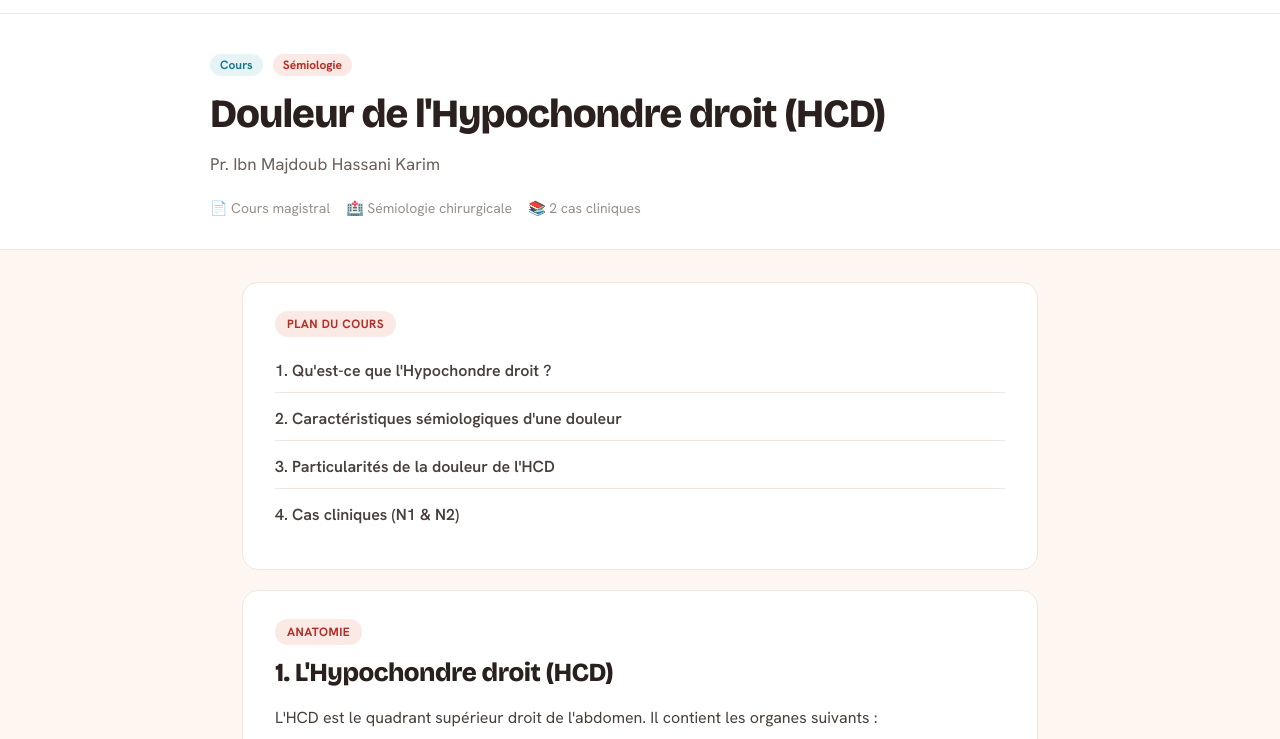
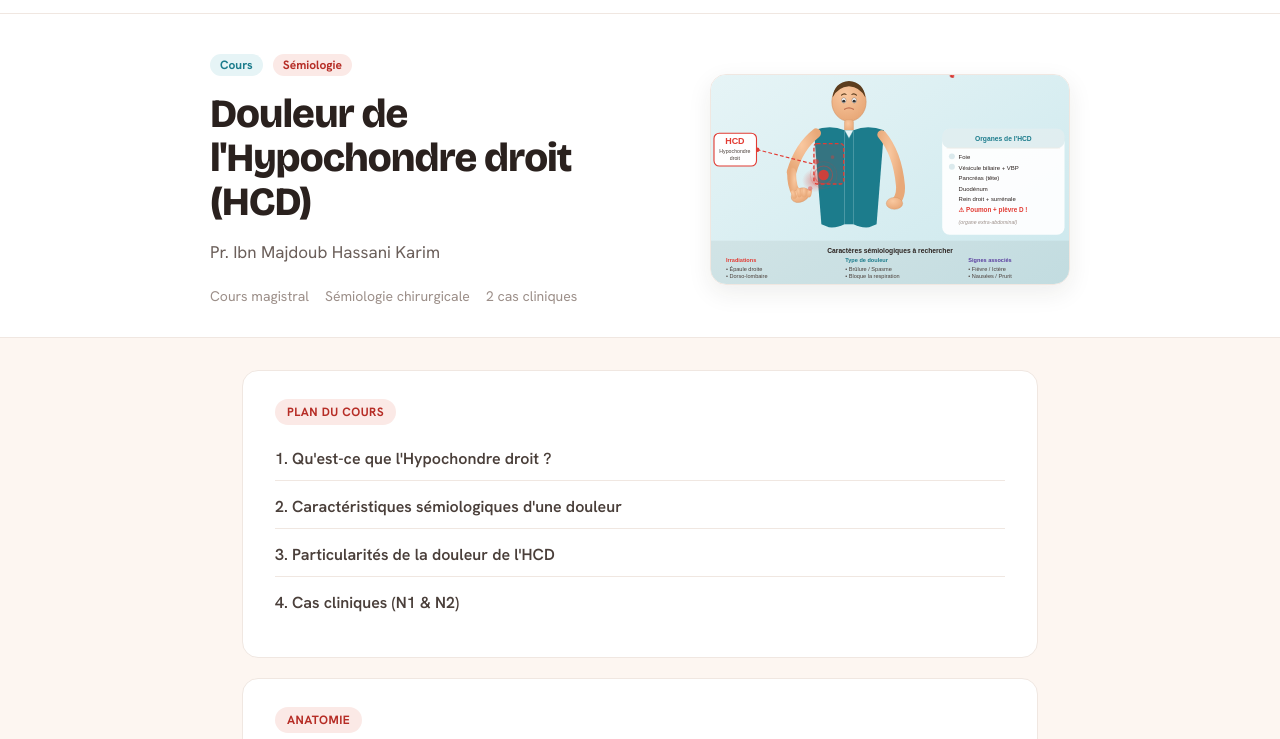
Before and after one commit to mohamederreou-jpg/medkit-forall, a plain HTML site: page livrables/sites-web/medkit-forall/ressources/douleur-hcd.html in a window 1280 px wide. Shown: the part 61-800 px from the top of the page. Drawn offline with nearby package versions, Linux system fonts and the light colour scheme.

Commit message:
ajout: illustration SVG HCD dans carte bibliotheque et page cours

```diff
--- a/livrables/sites-web/medkit-forall/ressources/douleur-hcd.html
+++ b/livrables/sites-web/medkit-forall/ressources/douleur-hcd.html
@@ -51,17 +51,22 @@
 
   <!-- hero -->
   <div style="background:#fff; border-bottom:1px solid #f0e7e1; padding:40px 32px 32px;">
-    <div style="max-width:860px; margin:0 auto;">
-      <div style="display:flex; gap:10px; margin-bottom:16px;">
-        <span class="badge badge-teal">Cours</span>
-        <span class="badge badge-red">Sémiologie</span>
+    <div style="max-width:860px; margin:0 auto; display:grid; grid-template-columns:1fr 360px; gap:32px; align-items:center;">
+      <div>
+        <div style="display:flex; gap:10px; margin-bottom:16px;">
+          <span class="badge badge-teal">Cours</span>
+          <span class="badge badge-red">Sémiologie</span>
+        </div>
+        <h1 style="font:800 40px/1.1 'Bricolage Grotesque',sans-serif; letter-spacing:-.025em; margin:0 0 14px;">Douleur de l'Hypochondre droit (HCD)</h1>
+        <p style="font-size:17px; color:#6B5F5A; margin:0 0 20px;">Pr. Ibn Majdoub Hassani Karim</p>
+        <div style="display:flex; gap:16px; font-size:14px; color:#9c8f89; flex-wrap:wrap;">
+          <span>Cours magistral</span>
+          <span>Sémiologie chirurgicale</span>
+          <span>2 cas cliniques</span>
+        </div>
       </div>
-      <h1 style="font:800 40px/1.1 'Bricolage Grotesque',sans-serif; letter-spacing:-.025em; margin:0 0 14px;">Douleur de l'Hypochondre droit (HCD)</h1>
-      <p style="font-size:17px; color:#6B5F5A; margin:0 0 20px;">Pr. Ibn Majdoub Hassani Karim</p>
-      <div style="display:flex; gap:16px; font-size:14px; color:#9c8f89;">
-        <span>📄 Cours magistral</span>
-        <span>🏥 Sémiologie chirurgicale</span>
-        <span>📚 2 cas cliniques</span>
+      <div style="border-radius:16px; overflow:hidden; border:1px solid #f0e7e1; box-shadow:0 8px 24px rgba(42,33,30,.08);">
+        <img src="../assets/hcd-illustration.svg" alt="Illustration douleur hypochondre droit" style="width:100%; display:block;">
       </div>
     </div>
   </div>
```
Also changed, not shown: livrables/sites-web/medkit-forall/bibliotheque.html (+18 -3 lines), livrables/sites-web/medkit-forall/assets/hcd-illustration.svg (added).
